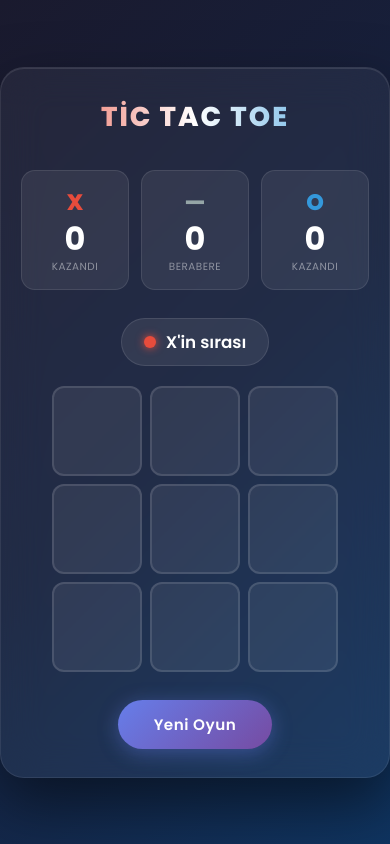
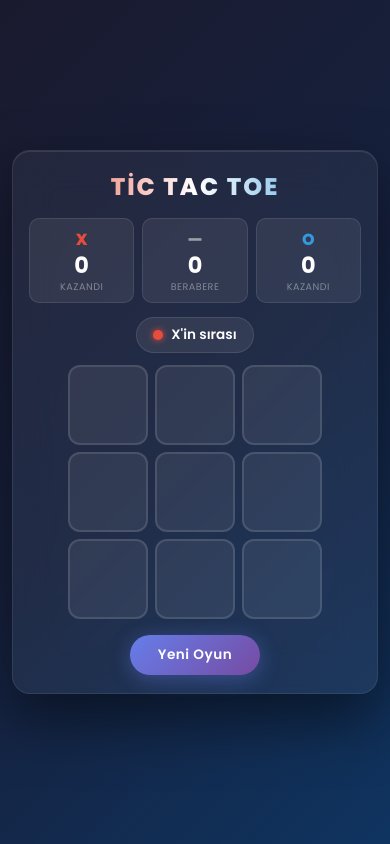
Before and after one commit to egowic/tictactoe, a Flask app: page / in a window 390 px wide. Run offline with Flask 3, Linux system fonts and the light colour scheme.

Commit message:
Fix layout overflow: compact spacing + responsive height/width breakpoints
- Reduced default container padding and element margins so the full
  game fits in a ~720px viewport (13" MacBook Safari) without scrolling
- Added @media (max-height: 720px/600px) breakpoints for short screens
- Added @media (max-width: 420px) for narrow mobile screens
- Used CSS custom property --cell-size for consistent board scaling
- Added 100dvh for correct mobile browser chrome handling

Co-Authored-By: Claude Sonnet 4.6 <noreply@anthropic.com>

```diff
--- a/web/static/css/style.css
+++ b/web/static/css/style.css
@@ -8,27 +8,30 @@ body {
     font-family: 'Poppins', 'Segoe UI', Tahoma, Geneva, Verdana, sans-serif;
     background: linear-gradient(135deg, #1a1a2e 0%, #16213e 50%, #0f3460 100%);
     min-height: 100vh;
+    min-height: 100dvh;
     display: flex;
     justify-content: center;
     align-items: center;
+    padding: 12px;
 }
 
 .container {
     background: rgba(255, 255, 255, 0.05);
     backdrop-filter: blur(20px);
-    padding: 40px 50px;
+    -webkit-backdrop-filter: blur(20px);
+    padding: 22px 36px;
     border-radius: 24px;
     box-shadow: 0 25px 60px rgba(0, 0, 0, 0.5), inset 0 1px 0 rgba(255,255,255,0.1);
     text-align: center;
     border: 1px solid rgba(255, 255, 255, 0.08);
-    max-width: 480px;
+    max-width: 420px;
     width: 100%;
 }
 
 h1 {
     color: #fff;
-    margin-bottom: 32px;
-    font-size: 2.2em;
+    margin-bottom: 18px;
+    font-size: clamp(1.6em, 5vw, 2em);
     font-weight: 800;
     letter-spacing: 2px;
     text-transform: uppercase;
@@ -42,64 +45,60 @@ h1 {
 .scoreboard {
     display: flex;
     justify-content: center;
-    gap: 12px;
-    margin-bottom: 28px;
+    gap: 10px;
+    margin-bottom: 16px;
 }
 
 .score-item {
     flex: 1;
     background: rgba(255,255,255,0.07);
-    border-radius: 14px;
-    padding: 14px 8px;
+    border-radius: 12px;
+    padding: 10px 6px;
     border: 1px solid rgba(255,255,255,0.1);
     transition: transform 0.2s ease;
 }
 
-.score-item:hover {
-    transform: translateY(-2px);
-}
+.score-item:hover { transform: translateY(-2px); }
 
 .score-symbol {
     display: block;
-    font-size: 1.4em;
+    font-size: 1.15em;
     font-weight: 800;
-    margin-bottom: 4px;
+    margin-bottom: 2px;
 }
 
-.score-x .score-symbol { color: #e74c3c; }
-.score-o .score-symbol { color: #3498db; }
+.score-x .score-symbol  { color: #e74c3c; }
+.score-o .score-symbol  { color: #3498db; }
 .score-draw .score-symbol { color: #95a5a6; }
 
 .score-value {
     display: block;
-    font-size: 2em;
+    font-size: 1.7em;
     font-weight: 700;
     color: #fff;
     line-height: 1;
-    margin-bottom: 4px;
+    margin-bottom: 3px;
 }
 
 .score-label {
     display: block;
-    font-size: 0.65em;
-    color: rgba(255,255,255,0.45);
+    font-size: 0.6em;
+    color: rgba(255,255,255,0.4);
     text-transform: uppercase;
     letter-spacing: 0.5px;
 }
 
 /* Status bar */
-.status-bar {
-    margin-bottom: 20px;
-}
+.status-bar { margin-bottom: 14px; }
 
 .status-text {
     display: inline-flex;
     align-items: center;
-    gap: 10px;
+    gap: 8px;
     color: #fff;
-    font-size: 1.05em;
+    font-size: 0.95em;
     font-weight: 600;
-    padding: 10px 22px;
+    padding: 8px 20px;
     background: rgba(255,255,255,0.08);
     border-radius: 50px;
     border: 1px solid rgba(255,255,255,0.1);
@@ -107,34 +106,35 @@ h1 {
 }
 
 .turn-dot {
-    width: 12px;
-    height: 12px;
+    width: 10px;
+    height: 10px;
     border-radius: 50%;
     display: inline-block;
     transition: background 0.3s ease;
+    flex-shrink: 0;
 }
 
-.turn-dot.x { background: #e74c3c; box-shadow: 0 0 8px #e74c3c; }
-.turn-dot.o { background: #3498db; box-shadow: 0 0 8px #3498db; }
+.turn-dot.x    { background: #e74c3c; box-shadow: 0 0 7px #e74c3c; }
+.turn-dot.o    { background: #3498db; box-shadow: 0 0 7px #3498db; }
 .turn-dot.draw { background: #95a5a6; }
-.turn-dot.win { background: #f1c40f; box-shadow: 0 0 8px #f1c40f; }
+.turn-dot.win  { background: #f1c40f; box-shadow: 0 0 7px #f1c40f; }
 
 /* Board */
 .board {
     display: grid;
-    grid-template-columns: repeat(3, 110px);
-    gap: 10px;
-    margin: 0 auto 28px;
+    grid-template-columns: repeat(3, var(--cell-size, 90px));
+    gap: 8px;
+    margin: 0 auto 18px;
     justify-content: center;
 }
 
 .cell {
-    width: 110px;
-    height: 110px;
+    width: var(--cell-size, 90px);
+    height: var(--cell-size, 90px);
     background: rgba(255, 255, 255, 0.07);
     border: 2px solid rgba(255,255,255,0.12);
-    border-radius: 16px;
-    font-size: 2.8em;
+    border-radius: 14px;
+    font-size: 2.4em;
     font-weight: 800;
     cursor: pointer;
     display: flex;
@@ -181,9 +181,7 @@ h1 {
     transform: scale(1.04);
 }
 
-.cell.disabled {
-    cursor: not-allowed;
-}
+.cell.disabled { cursor: not-allowed; }
 
 .cell.winning {
     animation: winPulse 0.6s ease forwards;
@@ -197,8 +195,8 @@ h1 {
     background: linear-gradient(135deg, #667eea, #764ba2);
     color: white;
     border: none;
-    padding: 13px 36px;
-    font-size: 0.95em;
+    padding: 11px 32px;
+    font-size: 0.9em;
     font-family: 'Poppins', sans-serif;
     font-weight: 600;
     letter-spacing: 0.5px;
@@ -213,9 +211,7 @@ h1 {
     box-shadow: 0 8px 28px rgba(102, 126, 234, 0.55);
 }
 
-.reset-btn:active {
-    transform: translateY(0) scale(0.97);
-}
+.reset-btn:active { transform: translateY(0) scale(0.97); }
 
 /* Animations */
 @keyframes popIn {
@@ -231,10 +227,44 @@ h1 {
     100% { transform: scale(1.05); }
 }
 
-/* Mobile */
-@media (max-width: 520px) {
-    .container { padding: 28px 20px; }
-    h1 { font-size: 1.7em; }
-    .board { grid-template-columns: repeat(3, 90px); gap: 8px; }
-    .cell { width: 90px; height: 90px; font-size: 2.3em; border-radius: 12px; }
+/* ── Mobile (narrow screens) ─────────────────────────── */
+@media (max-width: 420px) {
+    :root { --cell-size: 80px; }
+    .container { padding: 18px 16px; border-radius: 18px; }
+    h1 { font-size: 1.5em; margin-bottom: 14px; }
+    .scoreboard { gap: 8px; margin-bottom: 14px; }
+    .score-item { padding: 8px 4px; border-radius: 10px; }
+    .score-value { font-size: 1.4em; }
+    .score-symbol { font-size: 1em; }
+    .status-bar { margin-bottom: 12px; }
+    .status-text { font-size: 0.85em; padding: 7px 16px; }
+    .board { gap: 7px; margin-bottom: 16px; }
+    .cell { font-size: 2em; border-radius: 12px; }
+    .reset-btn { padding: 10px 28px; font-size: 0.85em; }
 }
+
+/* ── Short screens (e.g. 13" MacBook Safari, landscape phones) ── */
+@media (max-height: 720px) {
+    :root { --cell-size: 82px; }
+    .container { padding: 16px 32px; }
+    h1 { font-size: 1.6em; margin-bottom: 14px; }
+    .scoreboard { margin-bottom: 12px; }
+    .score-item { padding: 8px 6px; }
+    .score-value { font-size: 1.5em; }
+    .status-bar { margin-bottom: 10px; }
+    .board { gap: 7px; margin-bottom: 14px; }
+    .cell { font-size: 2.2em; }
+    .reset-btn { padding: 9px 28px; }
+}
+
+@media (max-height: 600px) {
+    :root { --cell-size: 70px; }
+    h1 { font-size: 1.4em; margin-bottom: 10px; }
+    .scoreboard { margin-bottom: 10px; }
+    .score-item { padding: 6px 4px; }
+    .score-value { font-size: 1.3em; }
+    .score-label { display: none; }
+    .status-bar { margin-bottom: 8px; }
+    .board { gap: 6px; margin-bottom: 12px; }
+    .cell { font-size: 1.9em; border-radius: 10px; }
+}
```
